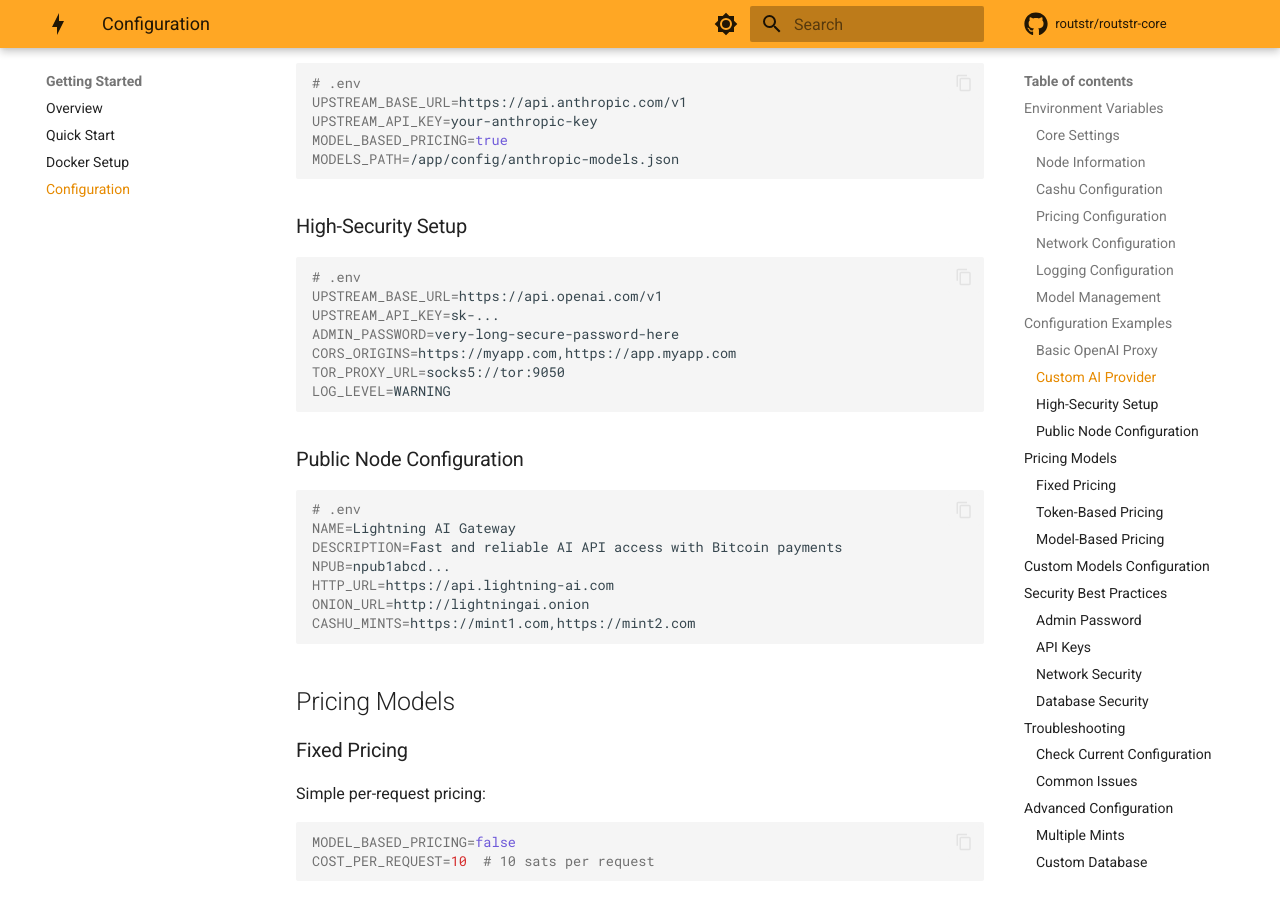
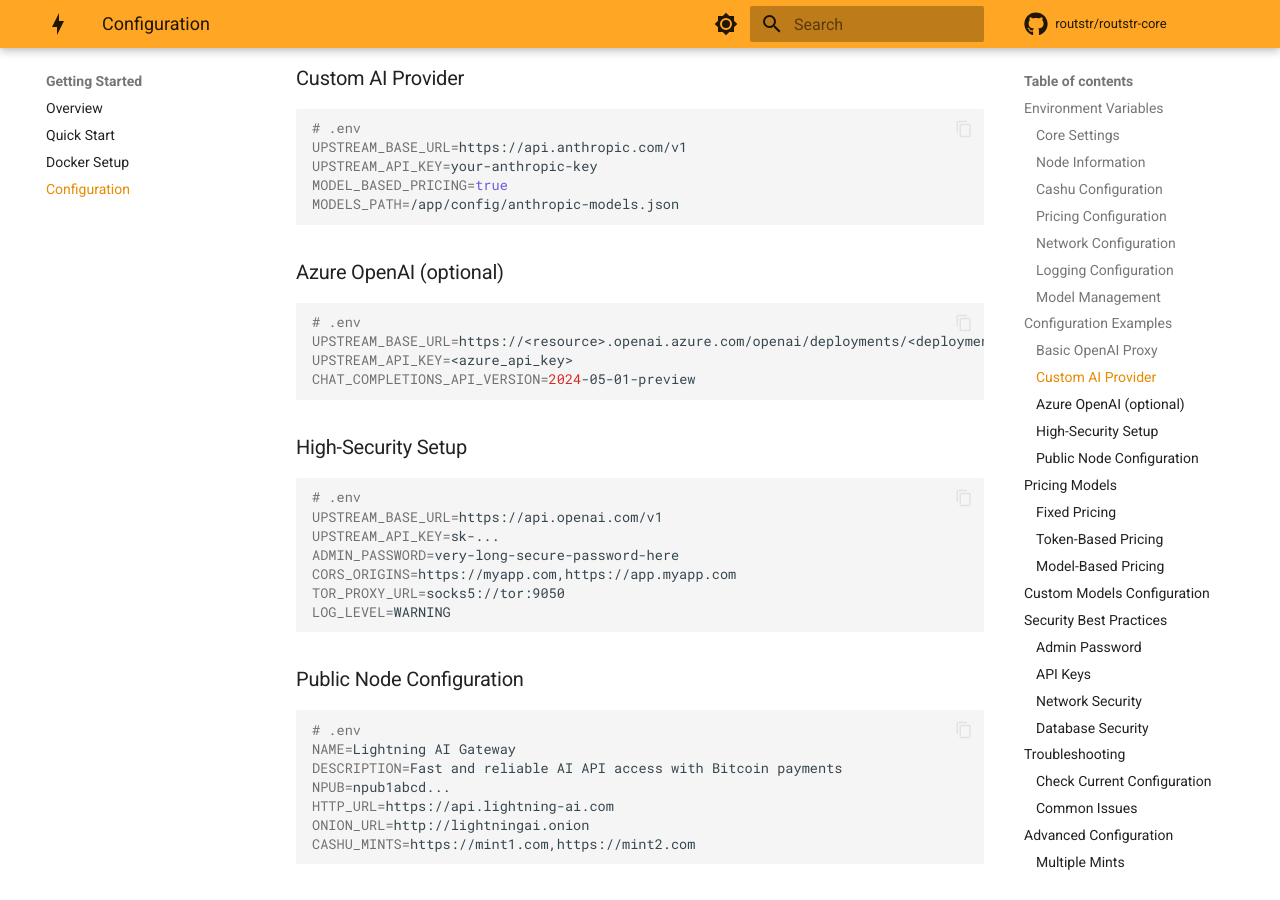
Before and after one commit to kwsantiago/routstr-core, an MkDocs documentation site: the page built from docs/getting-started/configuration.md, in a window 1280 px wide and 900 px high, scrolled down 2817 px. Built offline with MkDocs 1.6.1 and Material for MkDocs 9.7.7, drawn with Linux system fonts in a browser that asks for light colours; comment, search, counter and statistics services are not loaded; some of the changed text lies outside the part shown.

Commit message:
azure openai docs

````diff
--- a/docs/getting-started/configuration.md
+++ b/docs/getting-started/configuration.md
@@ -10,6 +10,7 @@ Routstr Core is configured through environment variables. This guide covers all
 |----------|-------------|---------|----------|
 | `UPSTREAM_BASE_URL` | Base URL of the OpenAI-compatible API to proxy | - | ✅ |
 | `UPSTREAM_API_KEY` | API key for the upstream service | - | ❌ |
+| `CHAT_COMPLETIONS_API_VERSION` | Append `api-version` to `/chat/completions` (Azure OpenAI) | - | ❌ |
 | `DATABASE_URL` | SQLite database connection string | `sqlite+aiosqlite:///keys.db` | ❌ |
 | `ADMIN_PASSWORD` | Password for admin dashboard access | - | ⚠️ |
 
@@ -82,6 +83,15 @@ UPSTREAM_BASE_URL=https://api.anthropic.com/v1
 UPSTREAM_API_KEY=your-anthropic-key
 MODEL_BASED_PRICING=true
 MODELS_PATH=/app/config/anthropic-models.json
+```
+
+### Azure OpenAI (optional)
+
+```bash
+# .env
+UPSTREAM_BASE_URL=https://<resource>.openai.azure.com/openai/deployments/<deployment>
+UPSTREAM_API_KEY=<azure_api_key>
+CHAT_COMPLETIONS_API_VERSION=2024-05-01-preview
 ```
 
 ### High-Security Setup
@@ -174,6 +184,7 @@ Create a `models.json` file:
 ### Admin Password
 
 Generate a strong password:
+
 ```bash
 openssl rand -base64 32
 ```
@@ -211,18 +222,21 @@ curl http://localhost:8000/v1/info
 ### Common Issues
 
 **Missing Upstream URL**
+
 ```
 ERROR: UPSTREAM_BASE_URL not set
 Solution: Set UPSTREAM_BASE_URL in .env
 ```
 
 **Invalid Cashu Mint**
+
 ```
 ERROR: Failed to connect to mint
 Solution: Verify CASHU_MINTS URLs are accessible
 ```
 
 **Database Errors**
+
 ```
 ERROR: Database connection failed
 Solution: Check DATABASE_URL and file permissions
@@ -233,6 +247,7 @@ Solution: Check DATABASE_URL and file permissions
 ### Multiple Mints
 
 Configure fallback mints:
+
 ```bash
 CASHU_MINTS=https://primary.mint,https://backup1.mint,https://backup2.mint
 ```
@@ -240,6 +255,7 @@ CASHU_MINTS=https://primary.mint,https://backup1.mint,https://backup2.mint
 ### Custom Database
 
 Use PostgreSQL instead of SQLite:
+
 ```bash
 DATABASE_URL=postgresql+asyncpg://user:pass@localhost/routstr
 ```
@@ -247,6 +263,7 @@ DATABASE_URL=postgresql+asyncpg://user:pass@localhost/routstr
 ### Proxy Settings
 
 For corporate environments:
+
 ```bash
 HTTP_PROXY=http://proxy.company.com:8080
 HTTPS_PROXY=http://proxy.company.com:8080
````
Also changed, not shown: docs/user-guide/using-api.md (+9 -0 lines).
